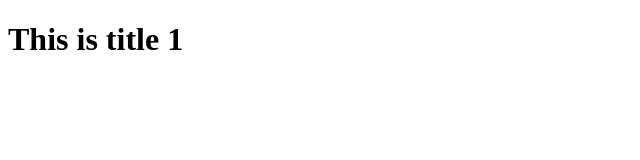
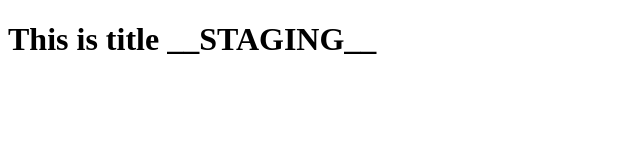
Before and after one commit to rajlanjewar01/git-test-merge-conflict, a plain HTML site: page index.html in a window 1280 px wide. Shown: the whole page, without its empty margins (0-640 px from the left). Drawn offline with Linux system fonts and the light colour scheme.

Commit message:
new STAGING change

```diff
--- a/index.html
+++ b/index.html
@@ -7,6 +7,6 @@
     <title>Document</title>
 </head>
 <body>
-    <h1>This is title 1</h1>
+    <h1>This is title __STAGING__</h1>
 </body>
 </html>
```
